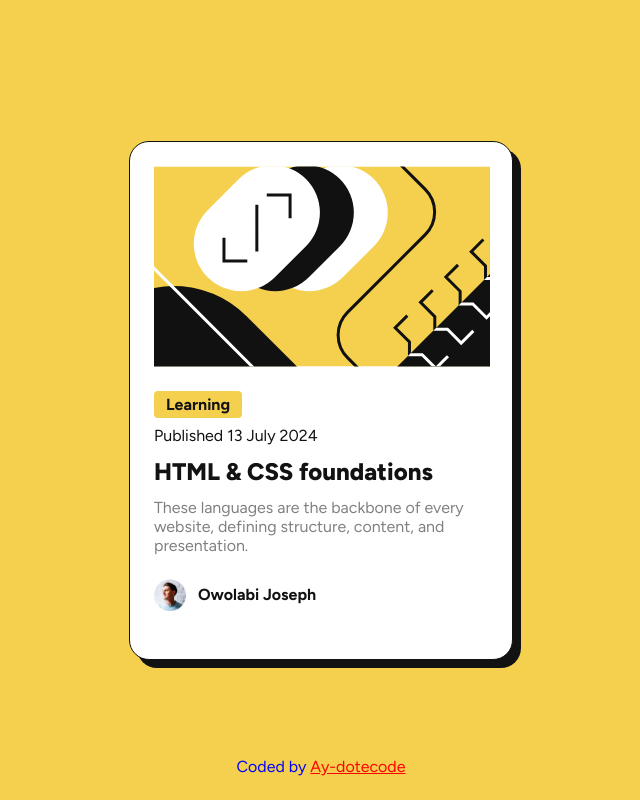
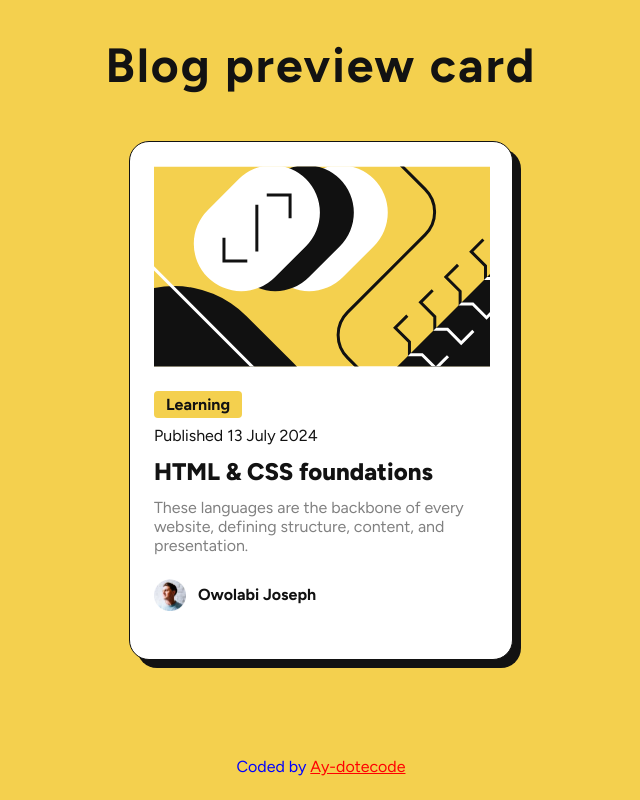
Before and after one commit to Ay-dotcode/Blog-review-card, a plain HTML site: page index.html in a window 1280 px wide. Shown: the whole page, without its empty margins (319-959 px from the left). Drawn offline with Linux system fonts and the light colour scheme.

Commit message:
Adding a level one heading

```diff
--- a/index.html
+++ b/index.html
@@ -11,6 +11,7 @@
 </head>
 
 <body>
+  <h1>Blog preview card</h1>
   <main>
     <img id="illustration" src="assets/images/illustration-article.svg" alt="Illustration article">
     <span id="category">Learning</span>
--- a/style.css
+++ b/style.css
@@ -15,6 +15,14 @@ body {
     justify-content: center;
     align-items: center;
     color: hsl(0, 0%, 7%);
+}
+
+h1 {
+    font-size: 48px;
+    margin: 36px;
+    letter-spacing: 2px;
+    position: absolute;
+    top: 0;
 }
 
 main {
```
